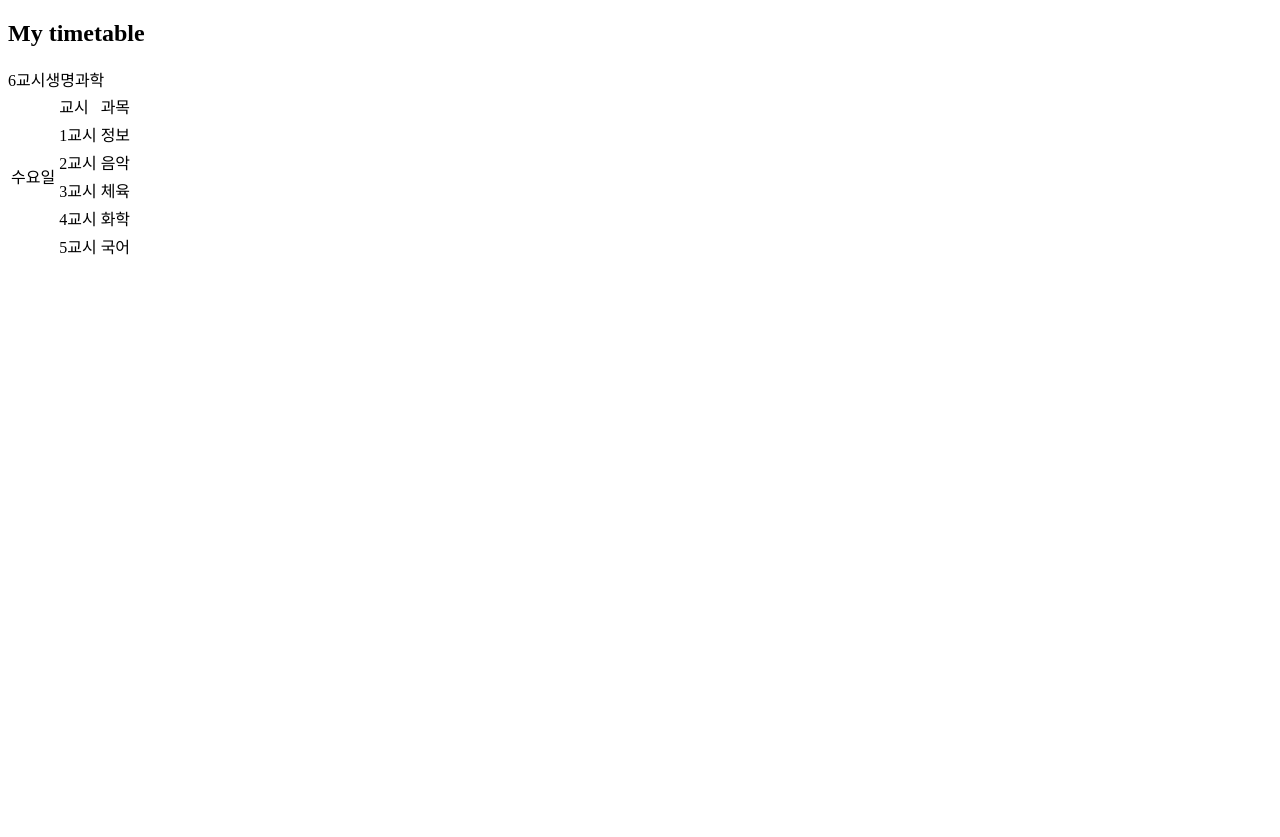
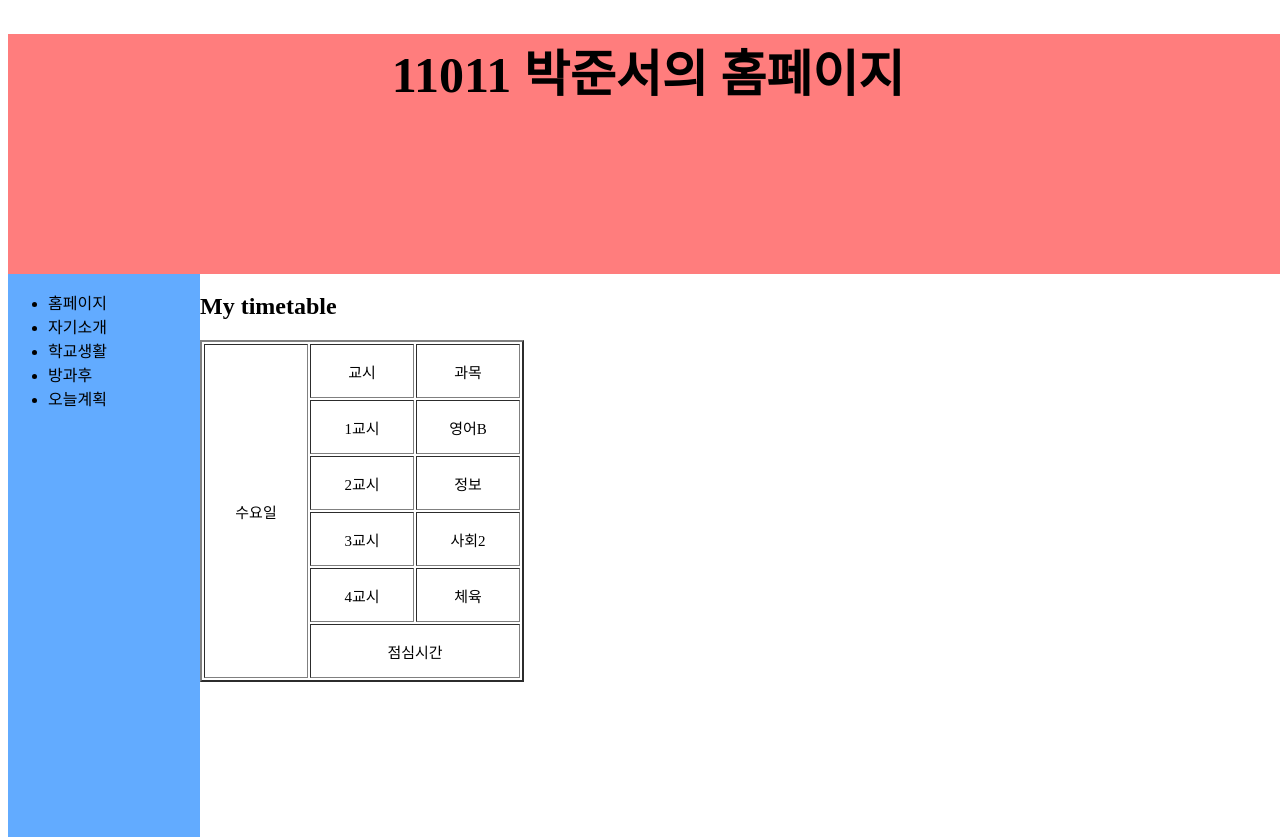
Before and after one commit to jeffpark004/homepage, a plain HTML site: page timetable.html in a window 1280 px wide. Shown: the top 837 px of the page. Before the commit the page ends 800 px from the top, so only its background shows below. Drawn offline with Linux system fonts and the light colour scheme.

Commit message:
Add files via upload

```diff
--- a/timetable.html
+++ b/timetable.html
@@ -4,17 +4,35 @@
     <meta charset="UTF-8">
     <meta http-equiv="X-UA-Compatible" content="IE=edge">
     <meta name="viewport" content="width=device-width, initial-scale=1.0">
-    <title>Timetable</title>
+    <title>homepage</title>
     <style>
-        table td{
-                broder: 1px solid black
+        html, body{width: 100%; height: 100%;}
+        #header{height: 30%; background-color: rgb(255, 125, 125);}
+        h1{font-size: 50px; text-align: center;}
+        #nav{width: 15%; height: 115%; background-color: rgb(98, 171, 255); float: left;}
+        #container{ width: 85%; height: 70%; background-color: white; float: right;}
+        #container table td { text-align: center; font-size: 15px; width: 100px; height:50px; }
+        #container ul {list-style: circle;}
+        #footer{background-color:rgb(255, 213, 122); clear: both;}
 
-        }
     </style>
 </head>
 <body>
+    <div id="header">
+        <h1>11011 박준서의 홈페이지</h1>
+    </div>
+    <div id="nav">
+        <ul>
+            <li>홈페이지</li>
+            <li>자기소개</li>
+            <li>학교생활</li>
+            <li>방과후</li>
+            <li>오늘계획</li>
+        </ul>
+    </div>
+    <div id="container">
         <h2>My timetable</h2>
-<table>
+    <table border="2">
         <tr>
             <td rowspan="6">수요일</td>
             <td>교시</td>
@@ -22,27 +40,29 @@
         </tr>
         <tr>
             <td>1교시</td>
+            <td>영어B</td>
+        </tr>
+        <tr>
+            <td>2교시</td>
             <td>정보</td>
         </tr>
         <tr>
-        <td>2교시</td>
-        <td>음악</td>
+            <td>3교시</td>
+            <td>사회2</td>
         </tr>
         <tr>
-        <td>3교시</td>
+            <td>4교시</td>
             <td>체육</td>
         </tr>
         <tr>
-        <td>4교시</td>
-        <td>화학</td>
+            <td colspan="2">점심시간</td>
         </tr>
-    <tr>
-        <td>5교시</td>
-        <td>국어</td>
-    </tr>
-    <tr>6교시</tr>
-    <tr>생명과학</tr>
+
     </table>
 
+</div>
+    <div id="footer">
+ <a href="https://github.com/jeffpark004/homepage">github 주소</a>
+    </div>
 </body>
 </html>
```
Lines whose indentation alone changed are shown as unchanged.
